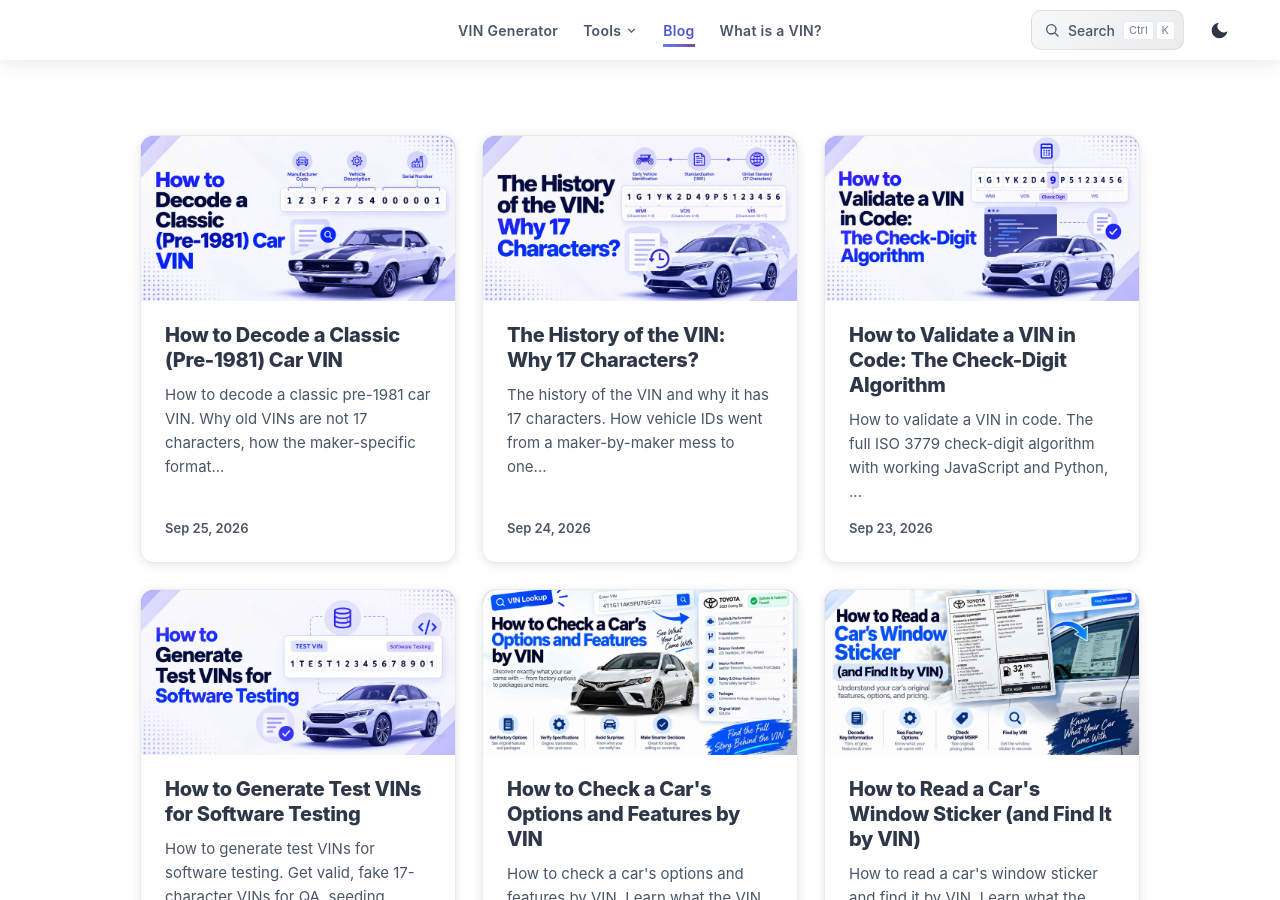
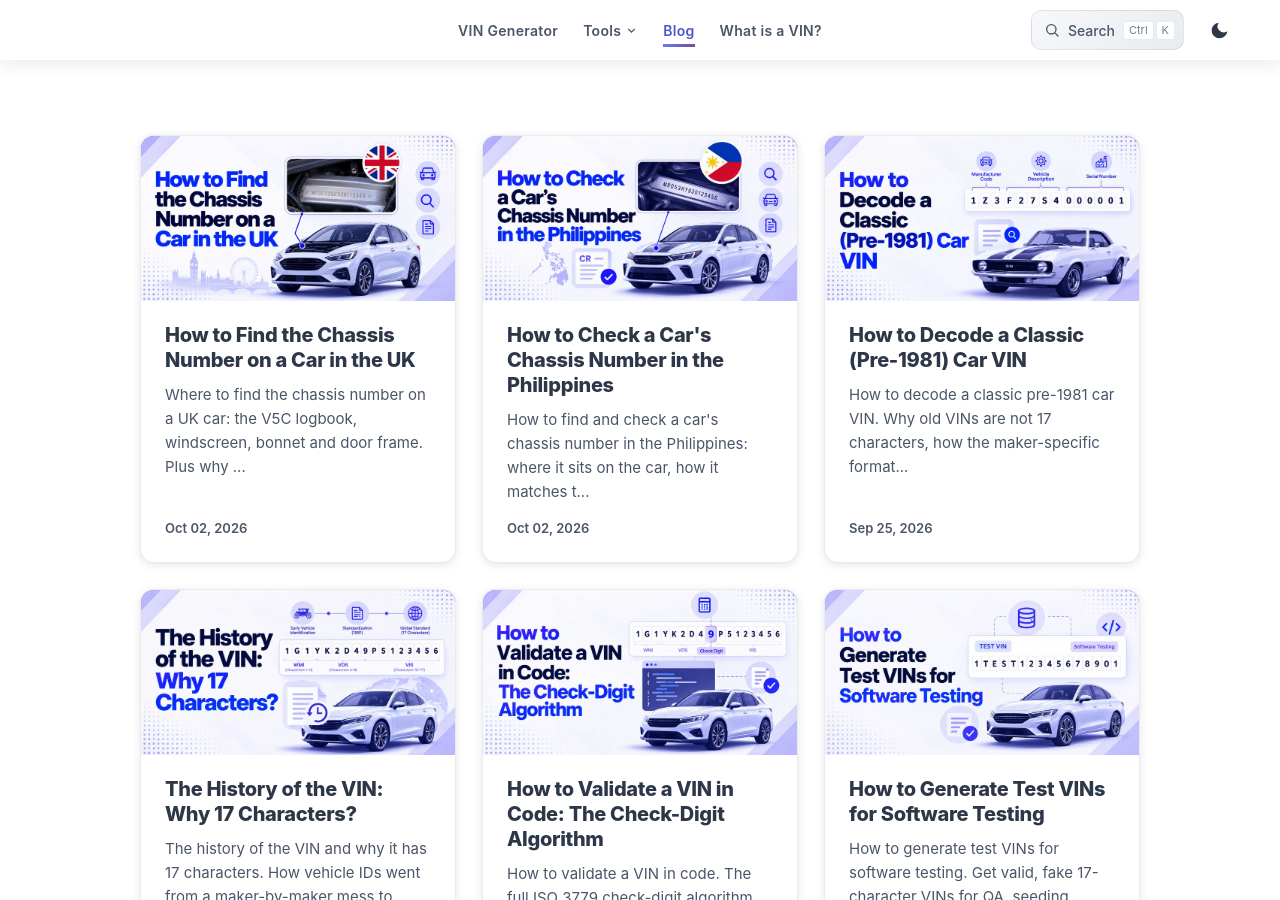
Before and after one commit to waqasahmaddev/FreeVinGenerator, a Jekyll site: the page built from blog.html, in a window 1280 px wide and 900 px high. Built offline with Jekyll 4.4.1, drawn with Linux system fonts in a browser that asks for light colours; some of the changed lines change nothing that is shown.

Commit message:
Add guide pages

```diff
--- /dev/null
+++ b/_posts/2026-10-02-how-to-check-a-chassis-number-in-the-philippines.md
@@ -0,0 +1,72 @@
+---
+title: "How to Check a Car's Chassis Number in the Philippines"
+date: 2026-10-02
+category: "VIN Guide"
+description: "How to find and check a car's chassis number in the Philippines: where it sits on the car, how it matches the LTO papers, and what to confirm before you buy."
+image: /assets/blog/how-to-check-a-chassis-number-in-the-philippines.jpg
+author: "FreeVinGenerator Team"
+---
+
+Buy a used car in the Philippines and the chassis number comes up fast. It is on the Certificate of Registration, the seller mentions it, and any serious check starts with it. But you are standing next to the car and have no idea where to look, or what to compare it with.
+
+Here is how to find the chassis number, what it is, and how to check it before any money changes hands.
+
+## Is the Chassis Number the Same as the VIN?
+
+For most cars, yes. The chassis number is the vehicle's main identifier, and on cars from the big brands it is the 17-character VIN. In everyday Philippine use people say "chassis number" and mean exactly that.
+
+There is one wrinkle. Some locally built vehicles, jeepneys being the common example, carry a chassis number but not a full 17-character VIN. So a shorter number is not automatically a red flag on one of those. For a car from a major maker, you should expect 17 characters. Our reference on [what a VIN is called around the world](/vin-names-around-the-world/) shows how other countries handle the same split.
+
+## Chassis Number vs Engine Number
+
+Your Certificate of Registration lists both, and they are different things. The chassis number identifies the whole vehicle and stays with it. The engine number identifies only the engine and can change if the engine is swapped. Our guide on [VIN vs engine number](/blog/vin-vs-engine-number/) explains the difference in detail.
+
+When you check a car, check both. An engine number that does not match the papers is a common sign of a swap, and a swap you were not told about is worth asking about.
+
+## Where to Find the Chassis Number on the Car
+
+| Location | What to look for |
+|---|---|
+| Certificate of Registration | Listed alongside the engine number. |
+| Base of the windscreen | A small plate you can read through the glass from outside. |
+| Door frame | A label or plate on the door pillar. |
+| Engine bay or frame | Stamped into the metal, often on the bulkhead or frame. |
+
+The stamped number matters most, because a printed label is easier to fake than metal. The number should be clear and readable. Our full list of spots is in [where to find your VIN](/blog/where-to-find-your-vin/).
+
+## Match the Car to the Papers
+
+Do this in person, with the Certificate of Registration in your hand.
+
+1. Read the stamped chassis number on the car, character by character.
+2. Compare it to the Certificate of Registration. Every letter and digit should match.
+3. Do the same for the engine number.
+4. Look at the stamping itself. Grinding, filler, welds or fresh paint around the number should make you stop and ask questions.
+
+If the numbers do not line up, do not argue it out in the driveway. Walk away until the seller can explain it in writing. Our guide to [checking if a car is stolen by VIN](/blog/how-to-check-if-a-car-is-stolen-by-vin/) covers what a tampered number can mean.
+
+## Read the Number Itself
+
+A genuine 17-character number tells you a lot before you check anything else. The first characters give the country and maker, and the tenth gives the model year. Paste it into our [VIN Decoder](/vin-decoder/) to read them, and see [how to read a VIN](/blog/how-to-read-a-vin/) for what each position means.
+
+The decoder and validator follow the North American standard, so a number from an Asian or European plant may decode for country and maker but fail the check-digit test. That does not mean it is fake. We explain why in [what a VIN check digit is](/blog/what-is-a-vin-check-digit/).
+
+## Checking Against LTO Records
+
+Our tools read the structure of the number. They do not hold registration records, and they cannot tell you who owns the car or whether there is an outstanding issue. For that, the Land Transportation Office runs its own online services for checking a vehicle's registration status. Rules and portals change, so use the LTO's official site for the current process rather than a third-party page, and be careful about sites that charge for what the LTO provides.
+
+## What to Do Before You Pay
+
+- Match the stamped chassis and engine numbers to the Certificate of Registration.
+- Make sure the document is the original, not a copy you cannot verify.
+- Check the registration status with the LTO before you hand over a deposit.
+- Get the seller's name to match the registered owner.
+
+## Keep Reading
+
+- [What a VIN Is Called Around the World](/vin-names-around-the-world/)
+- [VIN vs Engine Number: What's the Difference?](/blog/vin-vs-engine-number/)
+- [How to Check If a Car Is Stolen by VIN](/blog/how-to-check-if-a-car-is-stolen-by-vin/)
+- [How VIN Cloning Scams Work](/blog/how-vin-cloning-scams-work/)
+
+**Free VIN tools:** [VIN Generator](/) · [VIN Decoder](/vin-decoder/) · [VIN Validator](/vin-validator/) · [Bulk Generator](/bulk-vin-generator/) · [QR Code Generator](/vin-qr-code-generator/) · [Visualizer](/vin-breakdown-visualizer/)
--- /dev/null
+++ b/_posts/2026-10-02-how-to-find-the-chassis-number-in-the-uk.md
@@ -0,0 +1,58 @@
+---
+title: "How to Find the Chassis Number on a Car in the UK"
+date: 2026-10-02
+category: "VIN Guide"
+description: "Where to find the chassis number on a UK car: the V5C logbook, windscreen, bonnet and door frame. Plus why it's the same 17 characters as the VIN."
+image: /assets/blog/how-to-find-the-chassis-number-in-the-uk.jpg
+author: "FreeVinGenerator Team"
+---
+
+If you are buying a used car in the UK, someone will eventually ask for the chassis number. Sellers say it, insurers ask for it, history checks run on it. Then you look at the logbook and it says "VIN" instead. So which one is it?
+
+Both. On a modern car, the chassis number and the VIN are the same 17-character code. The UK just uses both words, often in the same sentence. Here is where to find it and how to check you have got the right one.
+
+## Chassis Number and VIN: Same Thing?
+
+For any car built since the early 1980s, yes. The V5C logbook even labels the box "VIN / Chassis / Frame No." so it covers all the names at once. If you want the wider picture of how other countries name it, see our reference on [what a VIN is called around the world](/vin-names-around-the-world/).
+
+The exception is older cars. A classic from before the 17-character standard carries a shorter chassis number stamped by the maker, with no check digit and no encoded year. Our guide to [decoding a pre-1981 VIN](/blog/how-to-decode-a-classic-pre-1981-car-vin/) covers those.
+
+## Where to Find the Chassis Number
+
+There are four places worth checking. A genuine car shows the same number in all of them.
+
+| Location | What to look for |
+|---|---|
+| V5C logbook | The vehicle identification box, labelled VIN / Chassis / Frame No. |
+| Base of the windscreen | A small plate you read from outside, through the glass. Often on the passenger side of right-hand-drive cars, though it varies. |
+| Driver's door frame | A label or plate on the door pillar or frame. |
+| Under the bonnet | Stamped into the bulkhead, a chassis leg or the suspension mounting. |
+
+The V5C is the easiest start. You do not even need to be near the car. If a seller sends you a photo of the number, you can compare it against the logbook later, which is exactly the check that catches problems.
+
+## Check It Matches Everywhere
+
+This is the step people skip. Read the number on the windscreen plate, then on the door frame, then in the V5C. Every character should match.
+
+A mismatch is a warning, not always a disaster, but you should not buy until it is explained. Altered or swapped plates are how cloned and cut-and-shut cars get passed on. Our article on [how VIN cloning scams work](/blog/how-vin-cloning-scams-work/) explains what to watch for.
+
+Also check the plates themselves. They should look factory-fitted, with no scratches, glue marks or rivets that do not belong.
+
+## Read What the Number Says
+
+Once you have it, you can read a lot from the 17 characters. A UK-built car usually starts with S (the first letter for the United Kingdom), a German one with W. Paste the number into our [VIN Decoder](/vin-decoder/) to see the country, maker and model year. For a full walk-through, see [how to read a VIN](/blog/how-to-read-a-vin/).
+
+One honest caveat. Our decoder and validator follow the North American standard, which includes a check digit in position nine. Plenty of European-built cars do not use it that way, so a UK car can fail that test and still be genuine. We explain why in [how to decode a European import VIN](/blog/how-to-decode-a-european-import-vin/).
+
+## Use the Number for Checks, Not Just Looking
+
+The chassis number is what a paid history check runs on, so it is the thing to have in hand before you pay a deposit. The free gov.uk services work from the registration number instead. The vehicle enquiry service shows tax and MOT status, and the MOT history service lists past tests, mileage and advisories. Neither one tells you about outstanding finance or insurance write-offs, so a car that looks clean on gov.uk can still have a problem. If you want the details of what the number does and does not reveal, read [what a VIN tells you](/blog/what-a-vin-tells-you/).
+
+## Keep Reading
+
+- [What a VIN Is Called Around the World](/vin-names-around-the-world/)
+- [Where to Find Your VIN: Every Location](/blog/where-to-find-your-vin/)
+- [How VIN Cloning Scams Work](/blog/how-vin-cloning-scams-work/)
+- [How to Decode a European Import VIN](/blog/how-to-decode-a-european-import-vin/)
+
+**Free VIN tools:** [VIN Generator](/) · [VIN Decoder](/vin-decoder/) · [VIN Validator](/vin-validator/) · [Bulk Generator](/bulk-vin-generator/) · [QR Code Generator](/vin-qr-code-generator/) · [Visualizer](/vin-breakdown-visualizer/)
--- a/vin-names-around-the-world.html
+++ b/vin-names-around-the-world.html
@@ -76,10 +76,12 @@ scroll_top: true
             <p>A VIN from Europe or Asia may still decode for country and manufacturer, but it can fail the check-digit test, because not every market enforces that digit the way North America does. That is expected behaviour, not a bug in the number. If a real, correctly typed VIN fails validation, read our explainer on <a href="/blog/what-is-a-vin-check-digit/">how the VIN check digit works</a>, and for the wider picture see <a href="/blog/how-to-decode-a-european-import-vin/">decoding a European import VIN</a>. Many countries also run their own official lookup portals tied to national registration records; those hold registration data our browser-based tools do not, so use them alongside a VIN decode rather than instead of one.</p>
 
             <h2>How to Find the Number, Wherever You Are</h2>
-            <p>The name changes but the location rarely does. On most modern cars the VIN or chassis number is stamped at the base of the windscreen on the driver's side, on the driver's door jamb, and printed on the registration document. Our guide on <a href="/blog/where-to-find-your-vin/">where to find your VIN</a> walks through every common spot, and <a href="/blog/how-to-read-a-vin/">how to read a VIN</a> explains what each of the 17 characters means once you have found it.</p>
+            <p>The name changes but the location rarely does. On most modern cars the VIN or chassis number is visible at the base of the windscreen (the side varies, and on right-hand-drive cars it is often the passenger side), on the driver's door jamb, and printed on the registration document. Our guide on <a href="/blog/where-to-find-your-vin/">where to find your VIN</a> walks through every common spot, and <a href="/blog/how-to-read-a-vin/">how to read a VIN</a> explains what each of the 17 characters means once you have found it.</p>
 
             <h2>Related Guides and Tools</h2>
             <ul>
+                <li><a href="/blog/how-to-find-the-chassis-number-in-the-uk/">How to Find the Chassis Number on a Car in the UK</a></li>
+                <li><a href="/blog/how-to-check-a-chassis-number-in-the-philippines/">How to Check a Car's Chassis Number in the Philippines</a></li>
                 <li><a href="/blog/vin-vs-engine-number/">VIN vs Engine Number: What's the Difference?</a></li>
                 <li><a href="/blog/how-to-decode-a-european-import-vin/">How to Decode a European Import VIN</a></li>
                 <li><a href="/blog/what-is-a-vin-check-digit/">What Is a VIN Check Digit?</a></li>
```
Also changed, not shown: assets/blog/how-to-check-a-chassis-number-in-the-philippines.jpg (added), assets/blog/how-to-find-the-chassis-number-in-the-uk.jpg (added).
